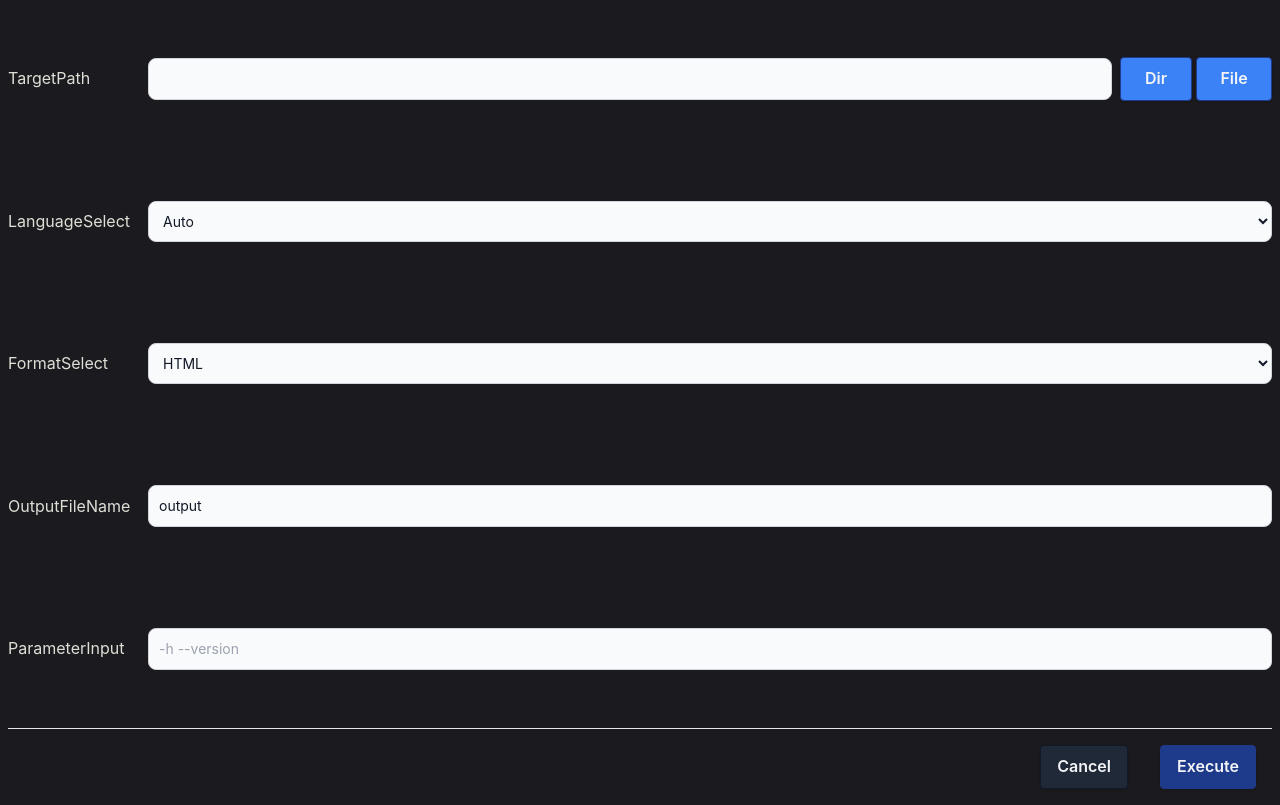
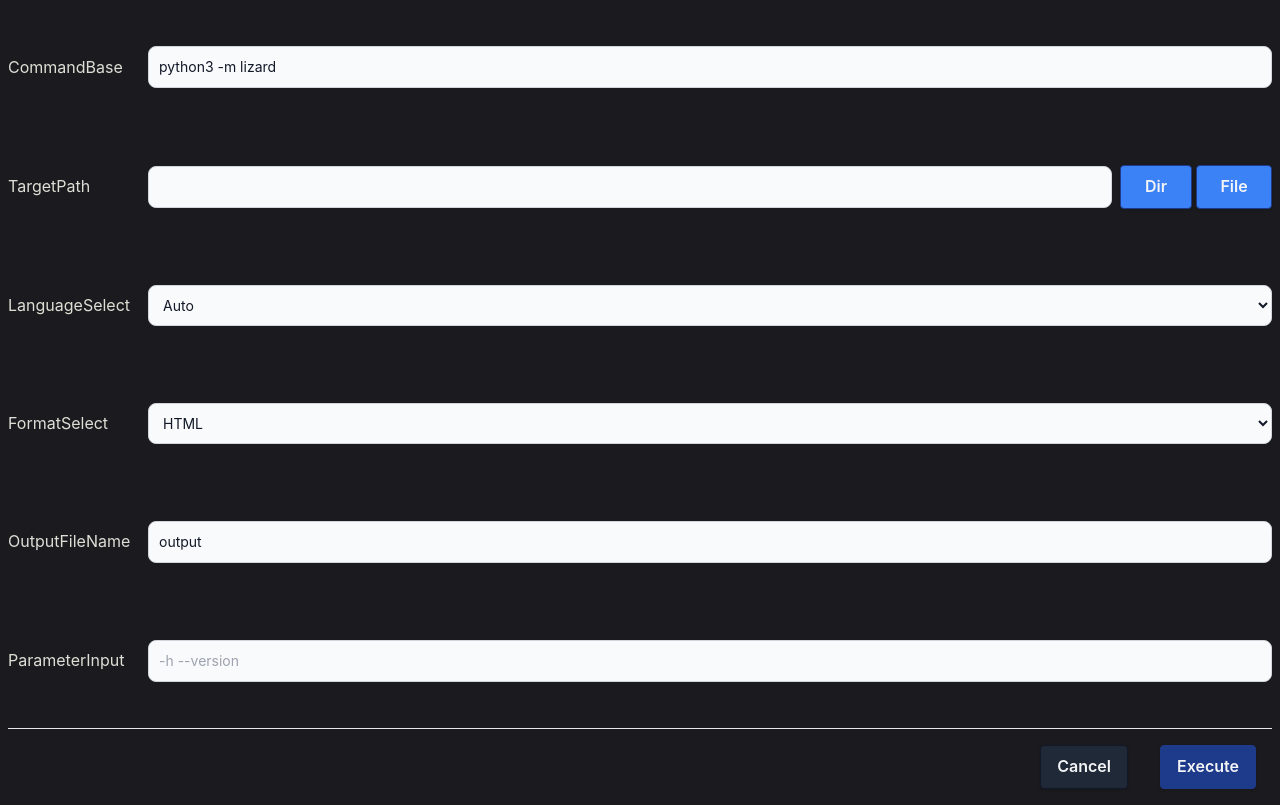
Before and after one commit to natsuyasai/lizard-gui, a React (Vite) app: page / in a window 1280 px wide. Built offline with nearby package versions, Linux system fonts and the light colour scheme.

Commit message:
画面からベースのコマンドを入力できるよう対応（つなぎ込みまだ）

```diff
--- a/src/main/index.ts
+++ b/src/main/index.ts
@@ -19,9 +19,9 @@ function createWindow(): void {
   // Create the browser window.
   const mainWindow = new BrowserWindow({
     width: 500,
-    height: 400,
+    height: 500,
     minWidth: 400,
-    minHeight: 400,
+    minHeight: 500,
     show: false,
     autoHideMenuBar: true,
     ...(process.platform === 'linux' ? { icon } : {}),
--- a/src/renderer/src/App.module.scss
+++ b/src/renderer/src/App.module.scss
@@ -12,7 +12,7 @@
   margin-bottom: 8px;
   grid-row: 1 / 2;
   display: grid;
-  grid-template-rows: repeat(5, 20%);
+  grid-template-rows: repeat(6, calc(1005 / 6));
 }
 
 .bottom {
--- a/src/renderer/src/App.tsx
+++ b/src/renderer/src/App.tsx
@@ -6,11 +6,13 @@ import { ParameterInput } from './components/ParameterInput'
 import { Action } from './components/Action'
 import styles from './App.module.scss'
 import { useState } from 'react'
-import { Format, Language, LizardParameter } from '../../types/types'
+import { BaseCommand, Format, Language, LizardParameter } from '../../types/types'
 import { FileNameValidator } from './validator/fileNameValidator'
+import { CommandBaseInput } from './components/CommandBaseInput'
 
 function App(): JSX.Element {
   const initParam: LizardParameter = {
+    baseCommand: BaseCommand,
     targetPath: '',
     language: Language.AUTO,
     format: Format.HTML,
@@ -65,11 +67,22 @@ function App(): JSX.Element {
     setEnableExecute(canExecute)
   }
 
+  function updateBaseCommnad(baseCommand: string): void {
+    setParameter({ ...parameter, ...{ baseCommand } })
+    const canExecute =
+      parameter.targetPath !== '' && parameter.outputFileName !== '' && baseCommand !== ''
+    setEnableExecute(canExecute)
+  }
+
   return (
     <>
       <div className={styles.app_root}>
         {/* 入力 */}
         <div className={styles.contents}>
+          <CommandBaseInput
+            basecommand={parameter.baseCommand}
+            setBaseCommand={(baseCommand) => updateBaseCommnad(baseCommand)}
+          ></CommandBaseInput>
           <TargetPath
             targetPath={parameter.targetPath}
             setTargetPath={(targetPath) => updateTargetPath(targetPath)}
--- /dev/null
+++ b/src/renderer/src/components/CommandBaseInput.module.scss
@@ -0,0 +1,9 @@
+.root {
+  display: grid;
+  grid-template-columns: 140px 1fr;
+  align-items: center;
+}
+
+.input {
+  @apply bg-gray-50 border border-gray-300 text-gray-900 text-sm rounded-lg  block w-full p-2.5 dark:bg-gray-700 dark:border-gray-600 dark:placeholder-gray-400 dark:text-white dark:focus:ring-blue-500 dark:focus:border-blue-500;
+}
--- /dev/null
+++ b/src/renderer/src/components/CommandBaseInput.tsx
@@ -0,0 +1,22 @@
+import { FC } from 'react'
+import styles from './CommandBaseInput.module.scss'
+
+interface Props {
+  basecommand: string
+  setBaseCommand: (value: string) => void
+}
+
+export const CommandBaseInput: FC<Props> = ({ basecommand, setBaseCommand }) => {
+  return (
+    <>
+      <div className={styles.root}>
+        <div>CommandBase</div>
+        <input
+          className={styles.input}
+          value={basecommand}
+          onChange={(e) => setBaseCommand(e.target.value)}
+        ></input>
+      </div>
+    </>
+  )
+}
--- a/src/types/types.ts
+++ b/src/types/types.ts
@@ -30,9 +30,12 @@ export enum Format {
 }
 
 export interface LizardParameter {
+  baseCommand: string
   targetPath: string
   language: Language
   format: Format
   outputFileName: string
   addParameter: string
 }
+
+export const BaseCommand = 'python3 -m lizard '
```
